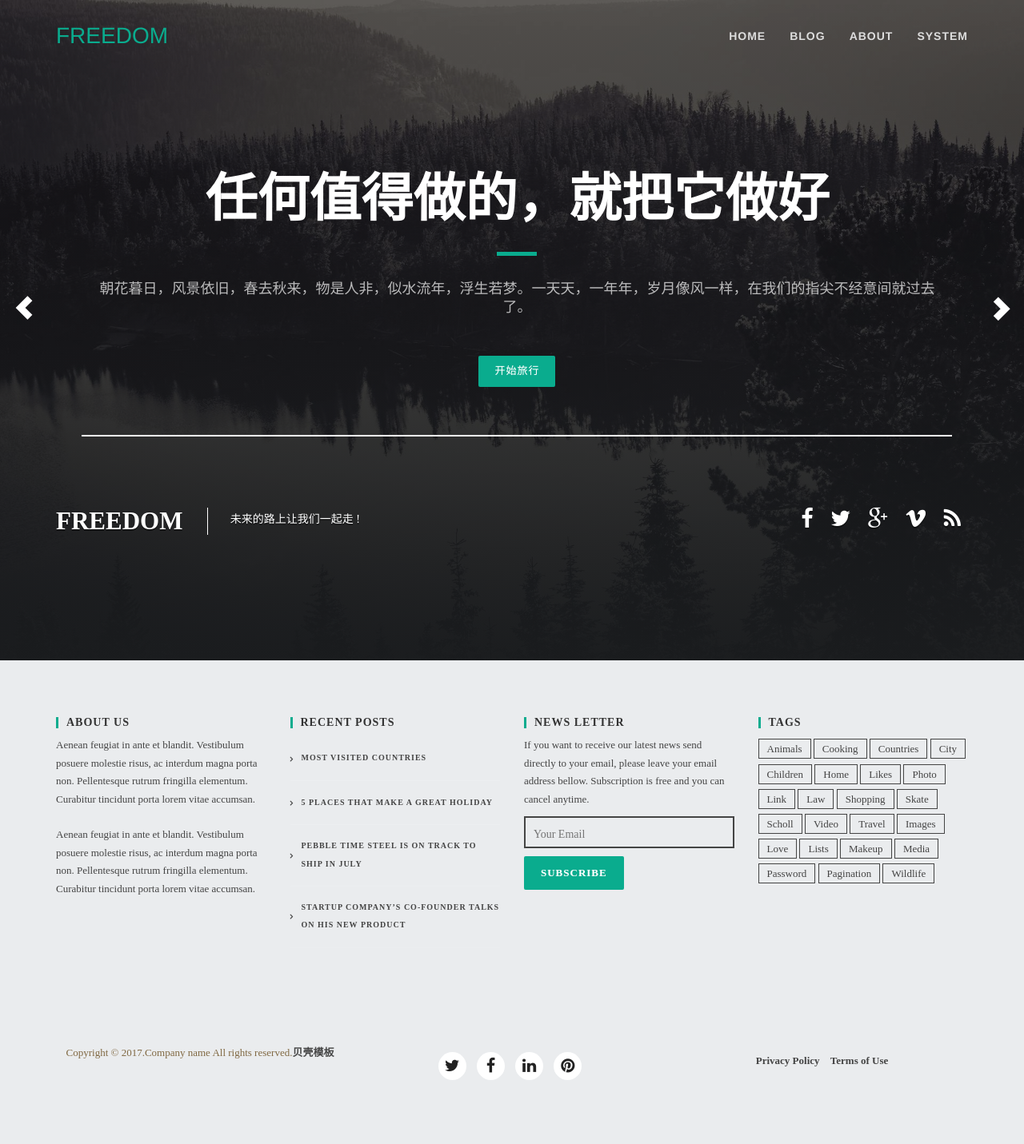
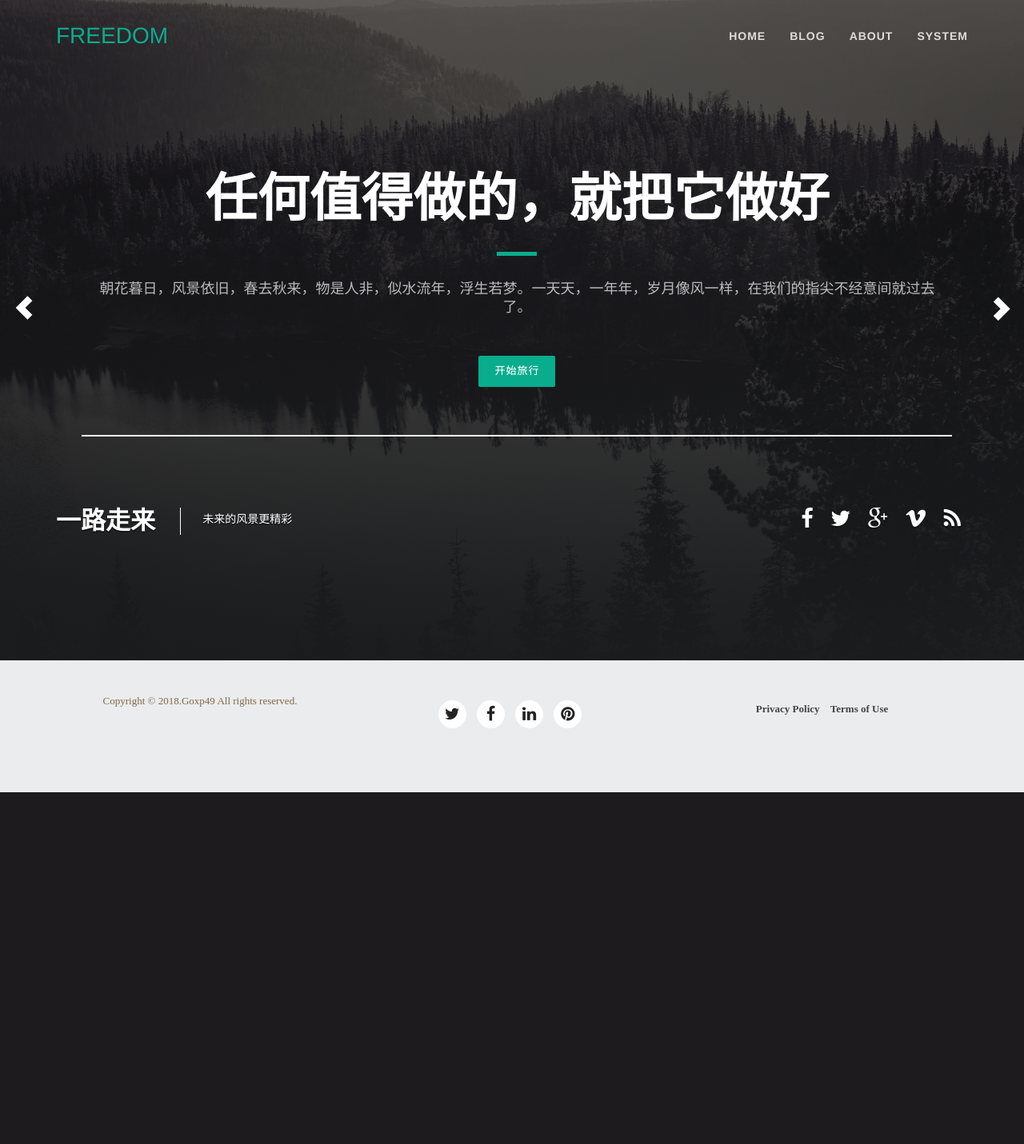
Before and after one commit to goxp49/Django_Blog, a Django app: template blog/templates/blog/index.html in a window 1280 px wide. Shown: the whole page at 80% size. After the commit the page ends 991 px from the top, so only its background shows below. Run offline with Django 3.2, Linux system fonts and the light colour scheme; the template is opened without the code that fills it: values that come from a table or form of the project are taken from there, others are empty; data comes from the database, SQL or seed files in the repository; both versions use the stored data as it was after the commit; some libraries are stand-ins or nearby versions.

Commit message:
已完成首页修改，准备完善单页文章也没。

```diff
--- a/Django_Blog/urls.py
+++ b/Django_Blog/urls.py
@@ -20,6 +20,6 @@ from .settings import MEDIA_ROOT
 
 urlpatterns = [
     path('admin/', admin.site.urls),
-    path('blog/', include('blog.urls')),
+    path('', include('blog.urls')),
     re_path(r'media/(?P<path>.*)$', serve, {'document_root': MEDIA_ROOT}),#如果缺少这一段的话会导致media中的文件无法被找到
 ]
--- a/blog/templates/blog/__base__.html
+++ b/blog/templates/blog/__base__.html
@@ -54,13 +54,13 @@
             <div class="collapse navbar-collapse" id="bs-example-navbar-collapse-1">
                 <ul class="nav navbar-nav navbar-right">
 					<li>
-                        <a class="page-scroll" href="index.html">Home</a>
+                        <a class="page-scroll" href="/index">Home</a>
                     </li>
 					<li>
-                        <a class="page-scroll" href="archive.html">Blog</a>
+                        <a class="page-scroll" href="/blog">Blog</a>
                     </li>
                     <li>
-                        <a class="page-scroll" href="single.html">About</a>
+                        <a class="page-scroll" href="/about">About</a>
                     </li>
                     <li>
                         <a class="page-scroll" href="/admin">System</a>
@@ -73,7 +73,9 @@
     </nav>
 	<!-- Navigation -->
 
+
 	<!-- CAROUSEL -->
+    {% block carousel %}
         <div id="carousel-example-generic" class="carousel slide hidden-xs" data-ride="carousel" data-interval="4000">
             <!-- Wrapper for slides -->
             <div class="carousel-inner">
@@ -98,7 +100,8 @@
                         <div class="col-md-12 text-center">
                             <h1>幸福是太多和太少之间的一站</h1>
                             <hr>
-						<p>轻轻飘向有你的地方。我不曾遗忘，那些美好的瞬间，亦不曾忘记，蓝天下的幻想，你的笑。假如不曾错过，我就不会徜徉在这孤独的夜里，想念那些绚烂的场景，也不会跌跌撞撞地走着人生。放手后，总是落落寡欢，会莫名地为了一首歌、一部戏、甚或是一句话而泪流满面。</p>
+                            <p>
+                                轻轻飘向有你的地方。我不曾遗忘，那些美好的瞬间，亦不曾忘记，蓝天下的幻想，你的笑。假如不曾错过，我就不会徜徉在这孤独的夜里，想念那些绚烂的场景，也不会跌跌撞撞地走着人生。放手后，总是落落寡欢，会莫名地为了一首歌、一部戏、甚或是一句话而泪流满面。</p>
                             <a href="" class="btn btn-primary btn-xl page-scroll">开始旅行</a>
                         </div>
                     </div><!-- /header-text -->
@@ -113,15 +116,16 @@
                 <span class="glyphicon glyphicon-chevron-right"></span>
             </a>
         </div> <!-- Carousel -->
+    {% endblock %}
 
 	<header class="container">
 		<div class="site-branding">
 			<h1 class="site-title">
 				<a href="index.html">
-					<span>FREEDOM</span>
+					<span>一路走来</span>
 				</a>
 			</h1>
-			<h2 class="site-description">未来的路上让我们一起走 !</h2>
+			<h2 class="site-description">未来的风景更精彩</h2>
 		</div>
 		<div class="social-links">
 			<ul class="list-inline">
@@ -135,6 +139,7 @@
 	</header>
 
 	<!-- /////////////////////////////////////////Content -->
+    {% block page_content %}
         <div id="page-content">
 
             <!-- ////////////Content Box 01 -->
@@ -154,70 +159,17 @@
                 </div>
             </section>
         </div>
+    {% endblock %}
+    <!-- MODAL -->
+    {% block modal %}{% endblock %}
 
 	<!-- FOOTER -->
 	<footer>
-		<div class="wrap-footer">
-			<div class="container">
-				<div class="row">
-					<div class="col-footer col-md-3">
-						<h2 class="footer-title">About Us</h2>
-						<div class="textwidget">Aenean feugiat in ante et blandit. Vestibulum posuere molestie risus, ac interdum magna porta non. Pellentesque rutrum fringilla elementum. Curabitur tincidunt porta lorem vitae accumsan. <br> <br>
-						Aenean feugiat in ante et blandit. Vestibulum posuere molestie risus, ac interdum magna porta non. Pellentesque rutrum fringilla elementum. Curabitur tincidunt porta lorem vitae accumsan.</div>
-					</div>
-					<div class="col-footer col-md-3 widget_recent_entries">
-						<h2 class="footer-title">Recent Posts</h2>
-						<ul>
-							<li><a href="#">MOST VISITED COUNTRIES</a></li>
-							<li><a href="#">5 PLACES THAT MAKE A GREAT HOLIDAY</a></li>
-							<li><a href="#">PEBBLE TIME STEEL IS ON TRACK TO SHIP IN JULY</a></li>
-							<li><a href="#">STARTUP COMPANY&#8217;S CO-FOUNDER TALKS ON HIS NEW PRODUCT</a></li>
-						</ul>
-					</div>
-					<div class="col-footer col-md-3">
-						<h2 class="footer-title">NEWS LETTER</h2>
-						If you want to receive our latest news send directly to your email, please leave your email address bellow. Subscription is free and you can cancel anytime.
-						<form action="#" method="post">
-							<input type="text" name="your-name" value="" size="40" placeholder="Your Email" />
-							<input type="submit" value="SUBSCRIBE" class="btn btn-skin" />
-						</form>
-					</div>
-					<div class="col-footer col-md-3">
-						<h2 class="footer-title">Tags</h2>
-						<div class="footer-tags">
-							<a href="#">animals</a>
-							<a href="#">cooking</a>
-							<a href="#">countries</a>
-							<a href="#">city</a>
-							<a href="#">children</a>
-							<a href="#">home</a>
-							<a href="#">likes</a>
-							<a href="#">photo</a>
-							<a href="#">link</a>
-							<a href="#">law</a>
-							<a href="#">shopping</a>
-							<a href="#">skate</a>
-							<a href="#">scholl</a>
-							<a href="#">video</a>
-							<a href="#">travel</a>
-							<a href="#">images</a>
-							<a href="#">love</a>
-							<a href="#">lists</a>
-							<a href="#">makeup</a>
-							<a href="#">media</a>
-							<a href="#">password</a>
-							<a href="#">pagination</a>
-							<a href="#">wildlife</a>
-						</div>
-					</div>
-				</div>
-			</div>
-		</div>
 		<div class="bottom-footer">
 			<div class="container">
 				<div class="row">
 					<div class="col-md-4">
-						<p>Copyright &copy; 2017.Company name All rights reserved.<a target="_blank" href="http://www.smallseashell.com/">贝壳模板</a></p>
+						<p>Copyright &copy; 2018.Goxp49 All rights reserved.</p>
 					</div>
 					<div class="col-md-4">
 						<ul class="list-inline social-buttons">
@@ -256,5 +208,8 @@
 	<script src="{% static 'blog/js/classie.js' %}"></script>
 	<script src="{% static 'blog/js/cbpAnimatedHeader.js' %}"></script>
 
+    <!-- User JavaScript -->
+    {% block java_script %}{% endblock %}
+
 </body>
 </html>
--- a/blog/templates/blog/index.html
+++ b/blog/templates/blog/index.html
@@ -3,12 +3,12 @@
 
 {% block container_left %}
     {% for article1 in articles_all.articles_left %}
-        <div class="box-item">
+        <div class="box-item article_body">
             <img src="{{ MEDIA_URL }}{{ article1.cover }}" class="img-responsive"/>
             <div class="content">
                 <h3>{{ article1.title }}</h3>
                 <p>{{ article1.describe }}</p>
-                <a href="{{ article1.url }}">阅读全文</a>
+                <a href="{% url 'blog:single' article1.url %}">阅读全文</a>
                 <br><br>
                 <span>{{ article1.date }}</span><br>
             </div>
@@ -18,12 +18,12 @@
 
 {% block container_mid %}
     {% for article2 in articles_all.articles_mid %}
-        <div class="box-item">
+        <div class="box-item article_body">
             <img src=" {{ MEDIA_URL }}{{ article2.cover }}" class="img-responsive"/>
             <div class="content">
                 <h3>{{ article2.title }}</h3>
                 <p>{{ article2.describe }}</p>
-                <a href="{{ article2.url }}">阅读全文</a>
+                <a href="{% url 'blog:single' article2.url %}">阅读全文</a>
                 <br><br>
                 <span>{{ article2.date }}</span><br>
             </div>
@@ -33,15 +33,71 @@
 
 {% block container_right %}
 {% for article3 in articles_all.articles_right %}
-        <div class="box-item">
+        <div class="box-item article_body">
             <img src="{{ MEDIA_URL }}{{ article3.cover }}" class="img-responsive"/>
             <div class="content">
                 <h3>{{ article3.title }}</h3>
                 <p>{{ article3.describe }}</p>
-                <a href="{{ article3.url }}">阅读全文</a>
+                <a href="{% url 'blog:single' article3.url %}">阅读全文</a>
                 <br><br>
                 <span>{{ article3.date }}</span><br>
             </div>
         </div>
     {% endfor %}
 {% endblock %}
+
+{% block modal %}
+    <div id="img-modal" class="modal fade">
+        <div id="img-dialog" class="modal-dialog" style="width: 98%; height: 98%;text-align: center;">
+            <div id="img-content" class="modal-content">
+                <img id="img-zoom" src="" style="max-height: 100%; max-width: 100%;margin:10px;">
+            </div>
+        </div>
+    </div>
+{% endblock %}
+
+{% block java_script %}
+    <script type="text/javascript">
+        $(function () {
+
+            //点击图片放大
+            $("#img-zoom").click(function () {
+                $('#img-modal').modal("hide");
+            });
+            $("#img-dialog").click(function () {
+                $('#img-modal').modal("hide");
+            });
+            //index-list-content为显示文章内容div的class(包含有image的大类)
+            $(".article_body img").each(function (i) {
+                let src = $(this).attr("src");
+                $(this).click(function () {
+                    $("#img-zoom").attr("src", src);
+                    let oImg = $(this);
+                    let img = new Image();
+                    img.src = $(oImg).attr("src");
+                    let realWidth = img.width;//真实的宽度
+                    let realHeight = img.height;//真实的高度
+                    let ww = $(window).width();//当前浏览器可视宽度
+                    let hh = $(window).height();//当前浏览器可视宽度
+                    $("#img-content").css({"top": 0, "left": 0, "height": "auto"});
+                    $("#img-zoom").css({"height": "auto"});
+                    if ((realWidth + 20) > ww) {
+                        $("#img-content").css({"width": "100%"});
+                        $("#img-zoom").css({"width": "99%"});
+                    } else {
+                        $("#img-content").css({"width": realWidth + 20, "height": realHeight + 20});
+                        $("#img-zoom").css({"width": realWidth, "height": realHeight});
+                    }
+                    if ((hh - realHeight - 40) > 0) {
+                        $("#img-content").css({"top": (hh - realHeight - 40) / 2});
+                    }
+                    if ((ww - realWidth - 20) > 0) {
+                        $("#img-content").css({"left": (ww - realWidth - 20) / 2});
+                    }
+                    //console.log("realWidth:"+realWidth+" realHeight:"+realHeight+" ww:"+ww)
+                    $('#img-modal').modal();
+                });
+            });
+        });
+    </script>
+{% endblock %}
--- a/blog/urls.py
+++ b/blog/urls.py
@@ -4,5 +4,6 @@ from . import views
 app_name = 'blog'
 
 urlpatterns = [
-    path('', views.index, name='index'),
+    path('index/', views.index, name='index'),
+    path('single/<int:pk>/', views.single, name='single'),
 ]
--- a/blog/views.py
+++ b/blog/views.py
@@ -26,5 +26,8 @@ def index(request):
     articles_all['articles_left'] = articles_left
     articles_all['articles_mid'] = articles_mid
     articles_all['articles_right'] = articles_right
-    print(articles_all['articles_left'])
+    #要通过dict的方式将参数传递给模板
     return render(request, 'blog/index.html', {'articles_all': articles_all})
+
+def single(request,pk):
+    return render(request, 'blog/single.html')
```
Also changed, not shown: blog/admin.py (+7 -1 lines), blog/models.py (+9 -9 lines), blog/templates/blog/single.html (added, +101 -0 lines), blog/migrations/0003_auto_20180613_1028.py (added), db.sqlite3. Lines whose indentation alone changed are shown as unchanged.
